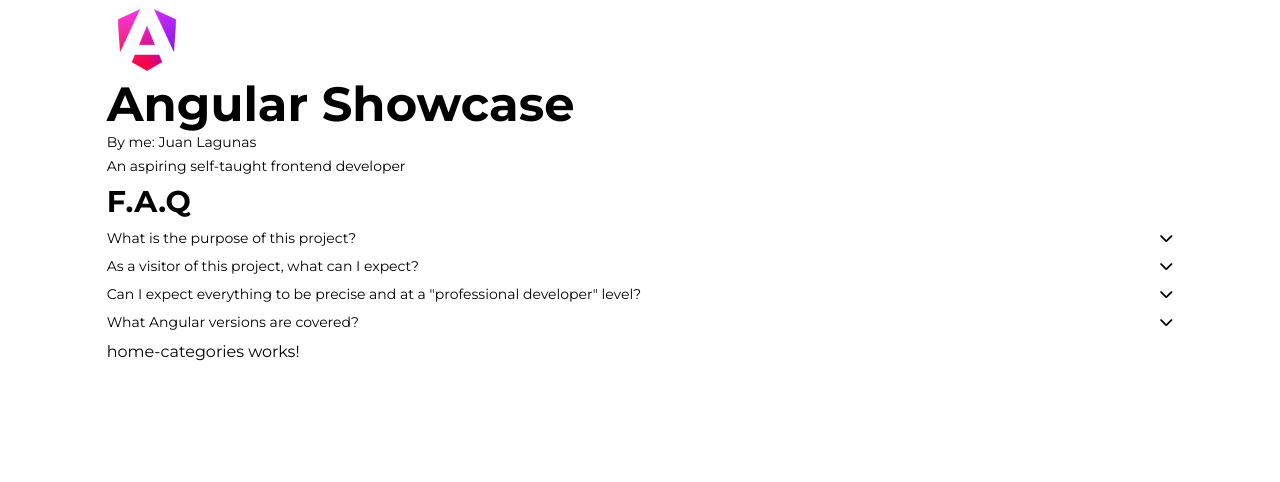
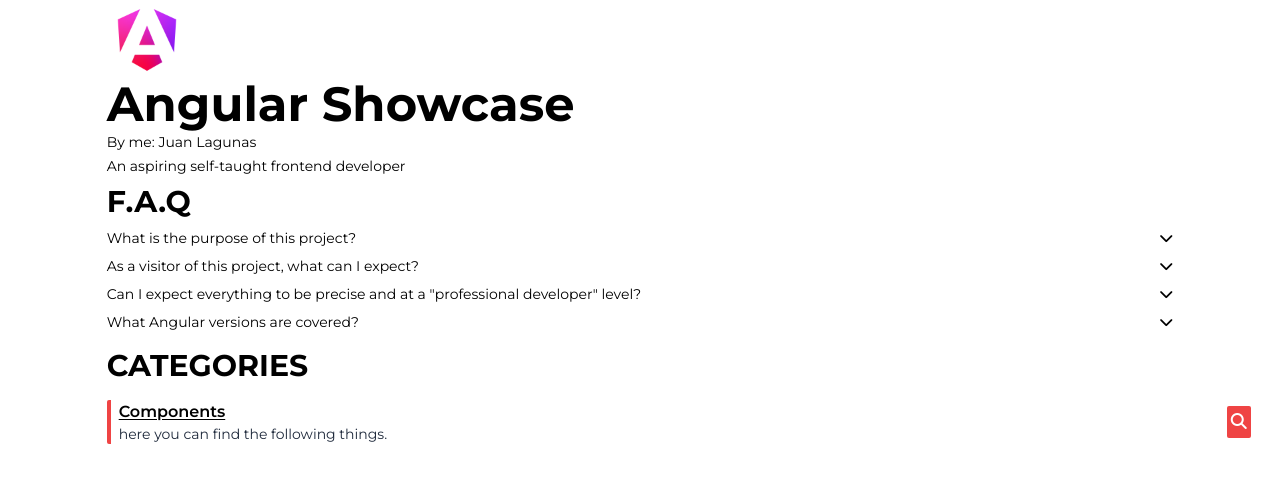
Before and after one commit to dev-jLagunas/angular-showcase, an Angular app: page / in a window 1280 px wide. Shown: the top 482 px of the page. Built offline with nearby package versions, Linux system fonts and the light colour scheme.

Commit message:
feat(HomeCategories): set up initial basic html template layout and basic stylings for component

```diff
--- a/src/app/home-main/home-categories/home-categories.component.html
+++ b/src/app/home-main/home-categories/home-categories.component.html
@@ -1 +1,20 @@
-<p>home-categories works!</p>
+<div class="w-90vw mx-auto">
+  <h2 class="text-3xl font-bold my-4 w-max">CATEGORIES</h2>
+  @for (category of categories; track $index) {
+  <article
+    class="border-l-4 rounded-l-sm border-l-red-500 flex justify-between items-center px-2"
+  >
+    <div class="w-full">
+      <h3 class="font-semibold underline underline-offset-2">
+        {{ category.name }}
+      </h3>
+      <p class="text-slate-800 text-sm">
+        {{ category.description }}
+      </p>
+    </div>
+    <button class="bg-red-500 text-white p-1 rounded-sm">
+      <i class="fa-solid fa-magnifying-glass"></i>
+    </button>
+  </article>
+  }
+</div>
--- a/src/app/home-main/home-main.component.html
+++ b/src/app/home-main/home-main.component.html
@@ -6,6 +6,6 @@
     <app-home-faq></app-home-faq>
   </section>
   <section>
-    <app-home-categories></app-home-categories>
+    <app-home-categories [categories]="categories"></app-home-categories>
   </section>
 </div>
--- a/src/app/home-main/home-main.component.ts
+++ b/src/app/home-main/home-main.component.ts
@@ -5,7 +5,6 @@
 
 interface Category {
   name: string;
-  icon: string;
   description: string;
 }
 
@@ -20,7 +19,6 @@
   categories: Category[] = [
     {
       name: 'Components',
-      icon: 'component icon goes here',
       description: 'here you can find the following things.',
     },
   ];
```
Also changed, not shown: src/app/home-main/home-categories/home-categories.component.ts (+8 -3 lines).
